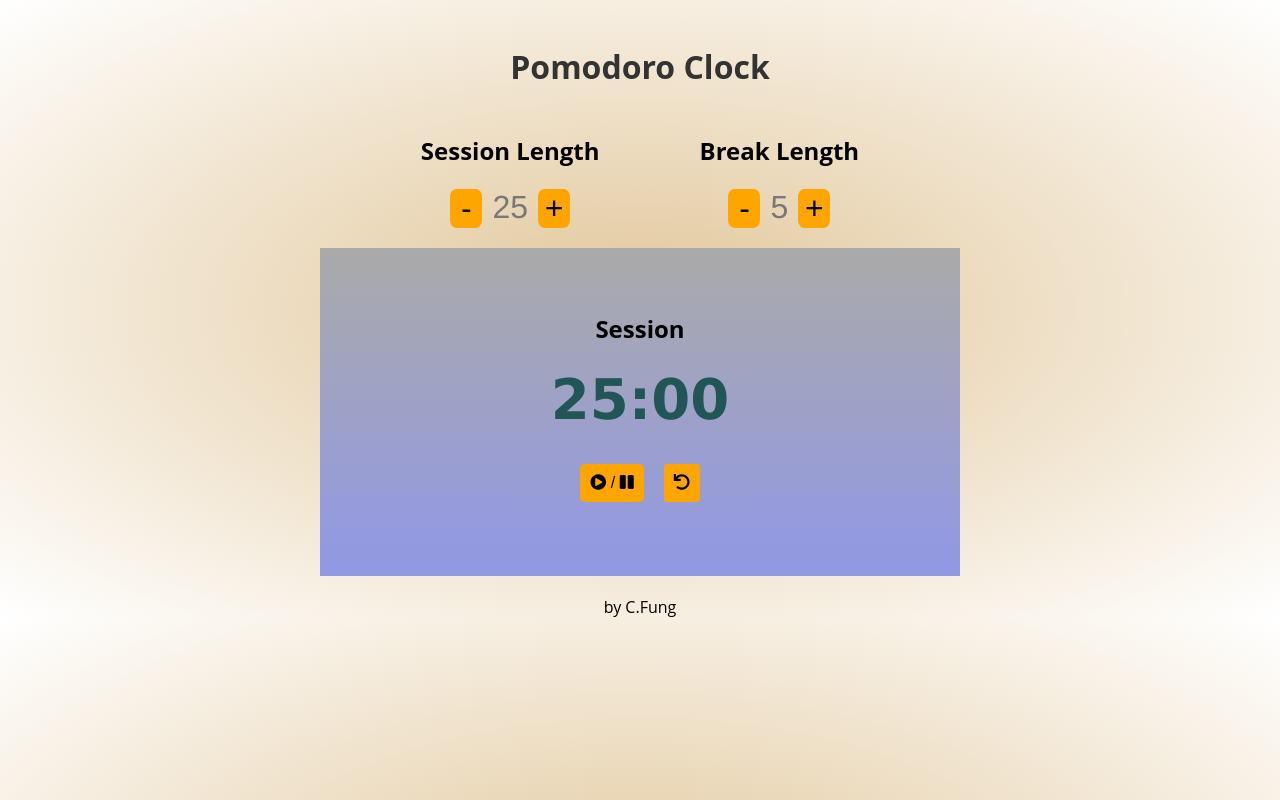
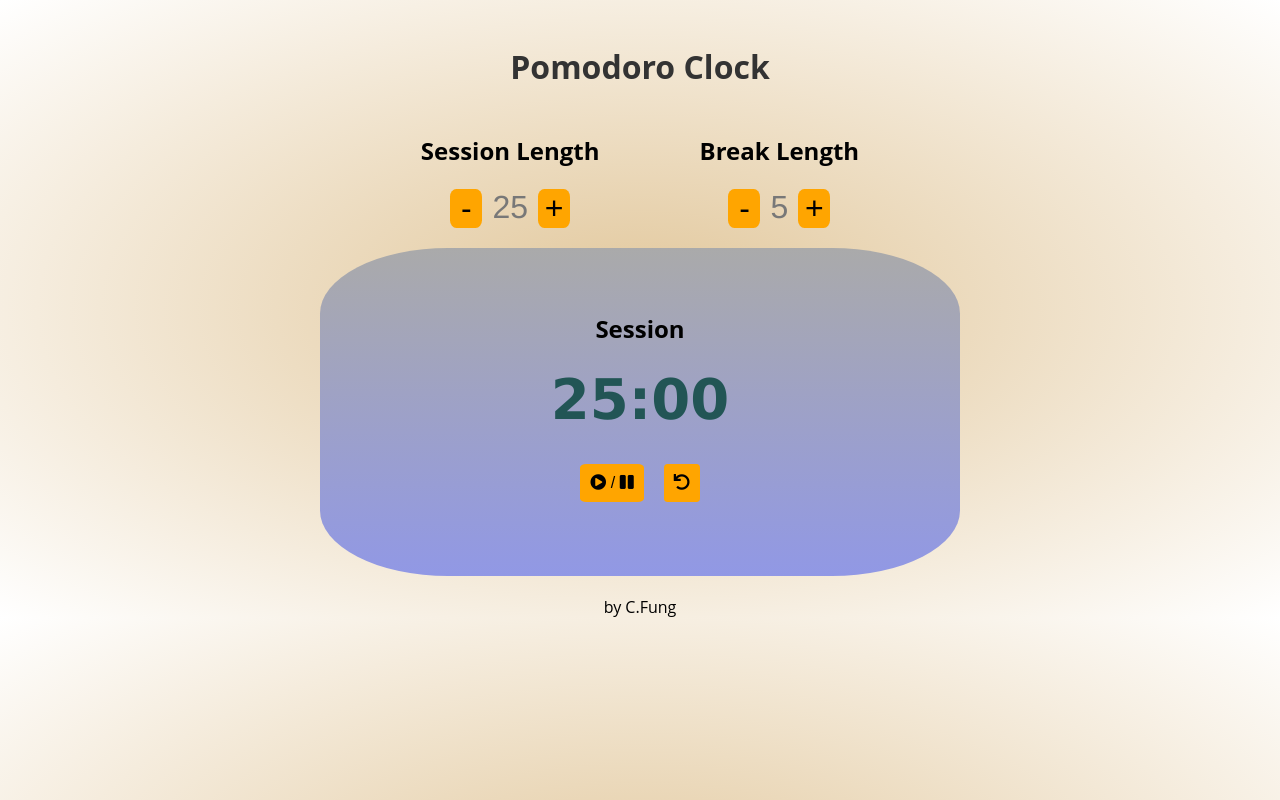
Before and after one commit to celinef/pomodoro-clock, a React app: page / in a window 1280 px wide. Built offline with nearby package versions, Linux system fonts and the light colour scheme.

Commit message:
Update Clock.css

```diff
--- a/src/Clock.css
+++ b/src/Clock.css
@@ -48,7 +48,7 @@ h1 {
   gap: 10px;
 }
 #timer {
-  border-radius: 0%;
+  border-radius: 20%;
   background: linear-gradient(#aaaaaa, #9198e5);
   width: 80%;
   margin: auto;
```
